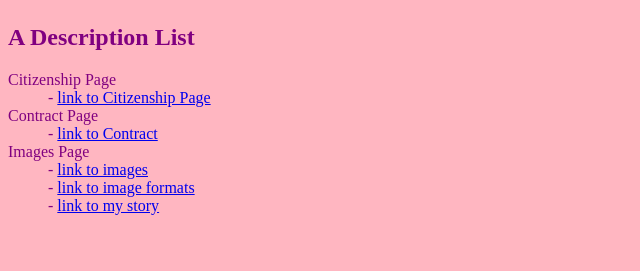
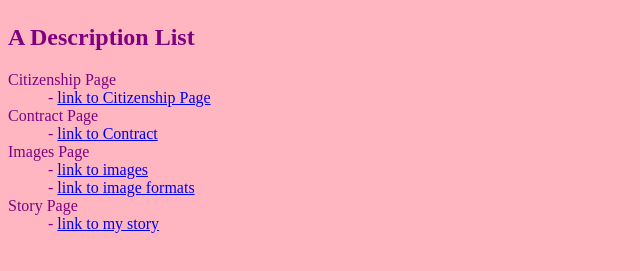
Before and after one commit to LSRHS-4-22/Site, a plain HTML site: page index.html in a window 1280 px wide. Shown: the part 57-328 px from the top of the page, without its empty margins (0-640 px from the left). Drawn offline with Linux system fonts and the light colour scheme.

Commit message:
story title

```diff
--- a/index.html
+++ b/index.html
@@ -13,5 +13,6 @@
   <dt>Images Page</dt>
   <dd>- <a href= "images/index.html"> link to images</a> </dd>
   <dd>- <a href= "images/image_formats.html"> link to image formats</a> </dd>
+  <dt>Story Page</dt>
   <dd>- <a href= "story/index.html"> link to my story</a> </dd>
 </dl>
```
